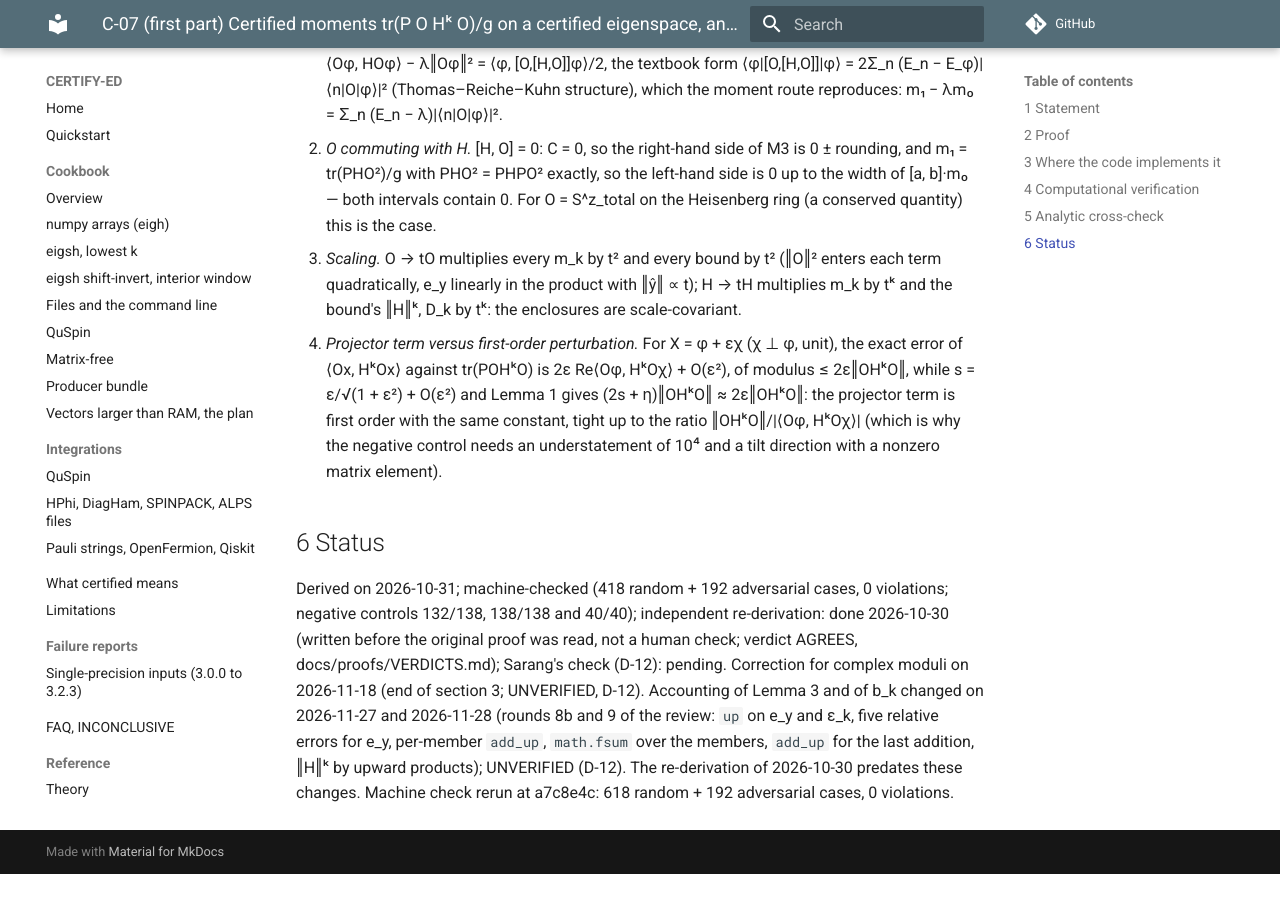
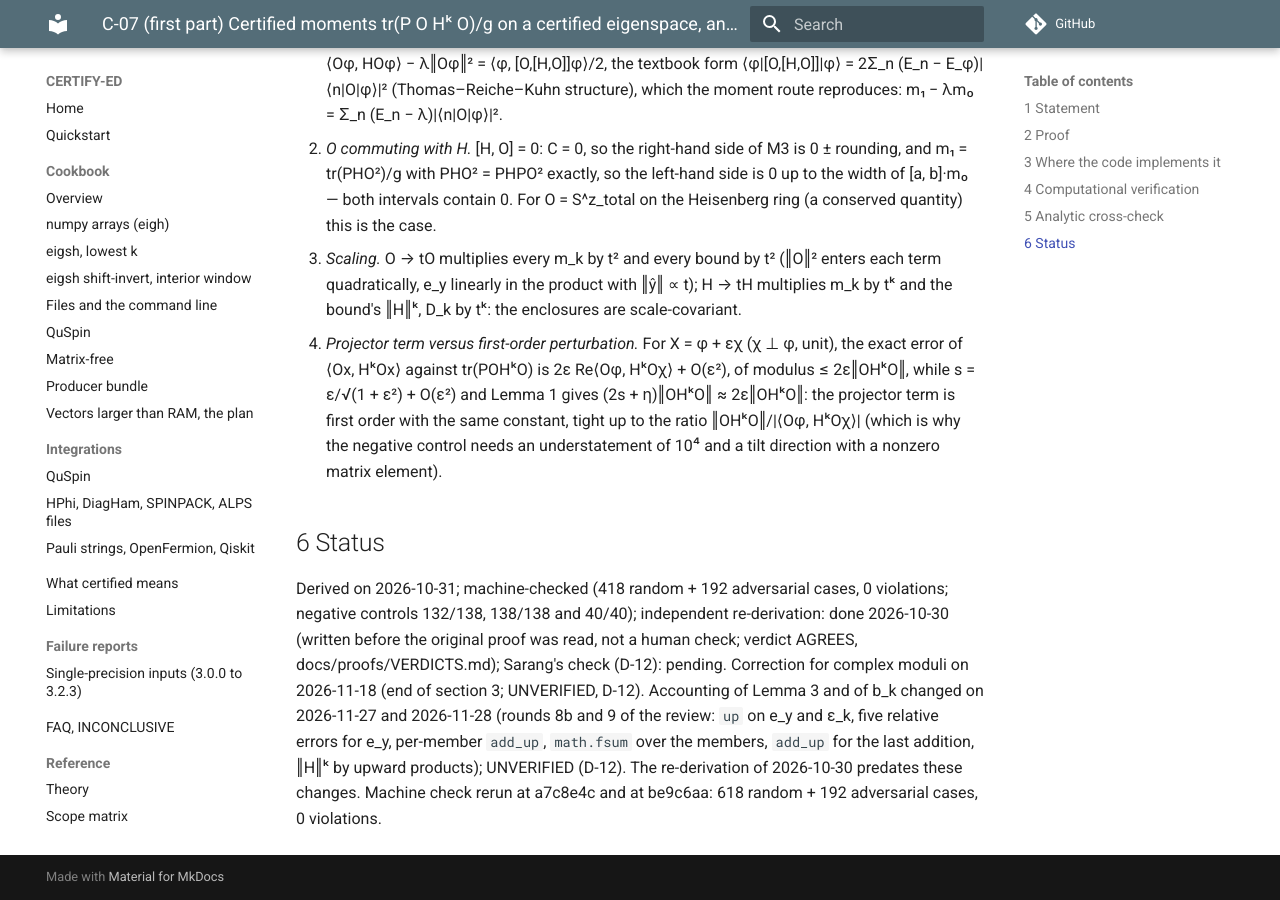
Before and after one commit to sarang-kernel/CERTIFY-ED, an MkDocs documentation site: the page built from docs/proofs/C-07_moments.md, in a window 1280 px wide and 900 px high, scrolled down 5352 px. Built offline with MkDocs 1.6.1 and Material for MkDocs 9.7.7, drawn with Linux system fonts in a browser that asks for light colours; comment, search, counter and statistics services are not loaded; before the commit the page ends 6226 px from its top, so only the background shows below that; some of the changed text lies outside the part shown.

Commit message:
Rerun the C-07 checks at the release head

```diff
--- a/docs/proofs/C-07_moments.md
+++ b/docs/proofs/C-07_moments.md
@@ -138,8 +138,8 @@ No constant changes.
 ## 4 Computational verification
 
 `docs/proofs/verify_C-07.py` (seed 20261030, `--cases 40`; exact Fractions for the rounding part, mpmath at 60 digits
-for the exact P and moments). Run of 2026-10-31; rerun on 2026-11-28 at a7c8e4c (`docs/proofs/runs/verify_C-07.txt`,
-whose first line names the commit), with Part A on orthonormalised columns (QR, since 5bc59a0) and on the same columns
+for the exact P and moments). Run of 2026-10-31; rerun on 2026-11-28 at a7c8e4c and at be9c6aa, the version 3.3.0
+(`docs/proofs/runs/verify_C-07.txt`, whose first line names the commit), with Part A on orthonormalised columns (QR, since 5bc59a0) and on the same columns
 perturbed by 10⁻³ with η declared as an upper bound on their Gram defect (since a7c8e4c); parts B and C give the
 counts of the first run:
 
@@ -179,4 +179,4 @@ Correction for complex moduli on 2026-11-18 (end of section 3; UNVERIFIED, D-12)
 Accounting of Lemma 3 and of b_k changed on 2026-11-27 and 2026-11-28 (rounds 8b and 9 of the review: `up` on e_y and
 ε_k, five relative errors for e_y, per-member `add_up`, `math.fsum` over the members, `add_up` for the last addition,
 ‖H‖ᵏ by upward products); UNVERIFIED (D-12). The re-derivation of 2026-10-30 predates these changes. Machine check rerun
-at a7c8e4c: 618 random + 192 adversarial cases, 0 violations.
+at a7c8e4c and at be9c6aa: 618 random + 192 adversarial cases, 0 violations.
--- a/docs/proofs/runs/verify_C-07.txt
+++ b/docs/proofs/runs/verify_C-07.txt
@@ -1,4 +1,4 @@
-# verify_C-07.py --cases 40 --seed 20261030; commit a7c8e4c00279879a1a03d5fa31c206842d5750fe; tracked changes False; Python 3.11.17, NumPy 2.4.4, mpmath 1.4.1
+# verify_C-07.py --cases 40 --seed 20261030; commit be9c6aa2bef6da19b1e6adadbb6254414a659c48; tracked changes False; Python 3.11.17, NumPy 2.4.4, mpmath 1.4.1
 A rounding term covers the exact rational tr(X^H O H^k O X)/g: 400 random + 0 adversarial cases, 0 skipped (hypothesis not met), 0 violations
 B exact tr(P O H^k O)/g inside the intervals, sum rules consistent (planted clusters, tilted vectors, Heisenberg chains): 218 random + 152 adversarial cases, 0 skipped (hypothesis not met), 0 violations
 C wrong level interval refuted by the first-moment sum rule: 0 random + 40 adversarial cases, 0 skipped (hypothesis not met), 0 violations
--- a/docs/proofs/runs/verify_C-07b.txt
+++ b/docs/proofs/runs/verify_C-07b.txt
@@ -1,4 +1,4 @@
-# verify_C-07b.py --cases 60 --seed 20261124; commit a7c8e4c00279879a1a03d5fa31c206842d5750fe; tracked changes False; Python 3.11.17, NumPy 2.4.4, mpmath 1.4.1
+# verify_C-07b.py --cases 60 --seed 20261124; commit be9c6aa2bef6da19b1e6adadbb6254414a659c48; tracked changes False; Python 3.11.17, NumPy 2.4.4, mpmath 1.4.1
 A exact tau_j = tr(P O T_j(A) O)/g inside the M5 intervals; spectral interval holds the spectrum: 755 random + 393 adversarial cases, 0 skipped (hypothesis not met), 0 violations
 B exact F(xi) between the M6 bounds (default candidates, Chebyshev-Hermite alone, linear program alone; atoms at the query point): 480 random + 520 adversarial cases, 0 skipped (hypothesis not met), 0 violations
 C Bernstein proofs: no sign violation where proved; one-unit dips never proved: 53 random + 96 adversarial cases, 0 skipped (hypothesis not met), 0 violations
```
